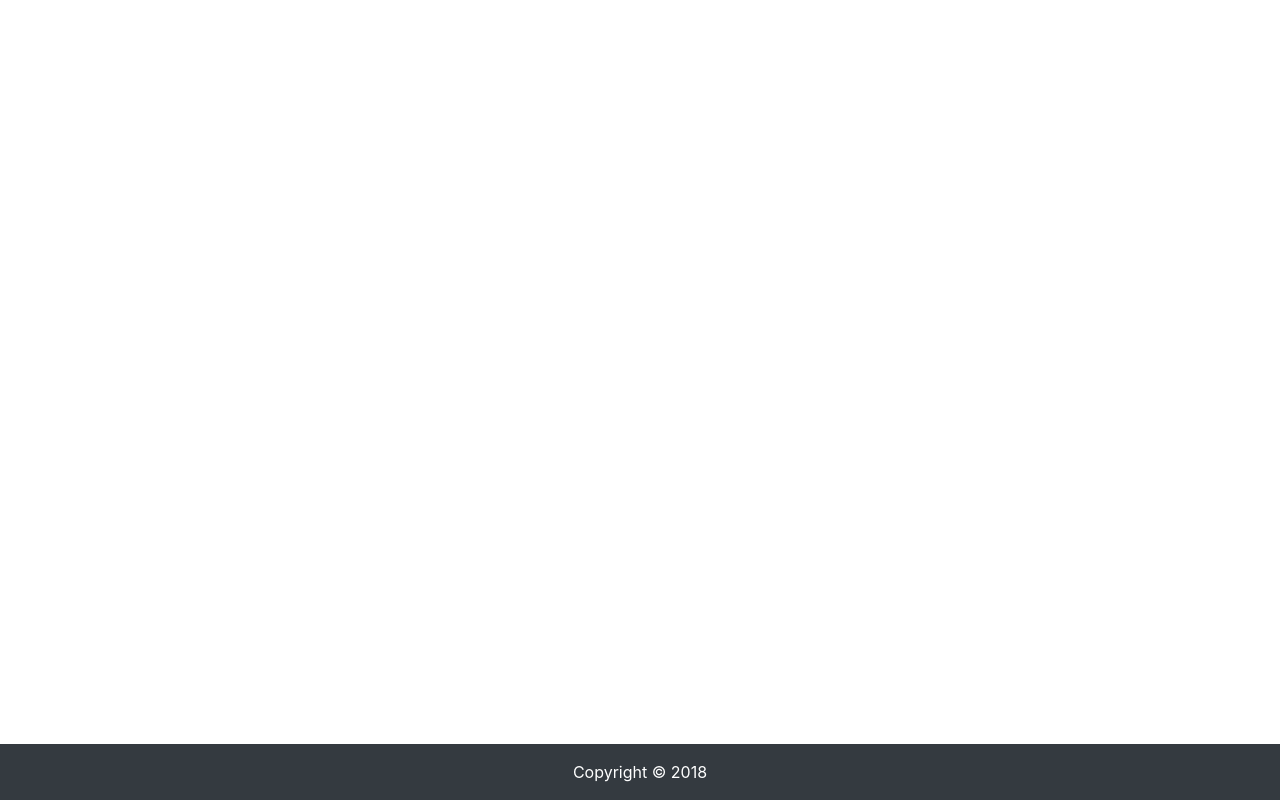
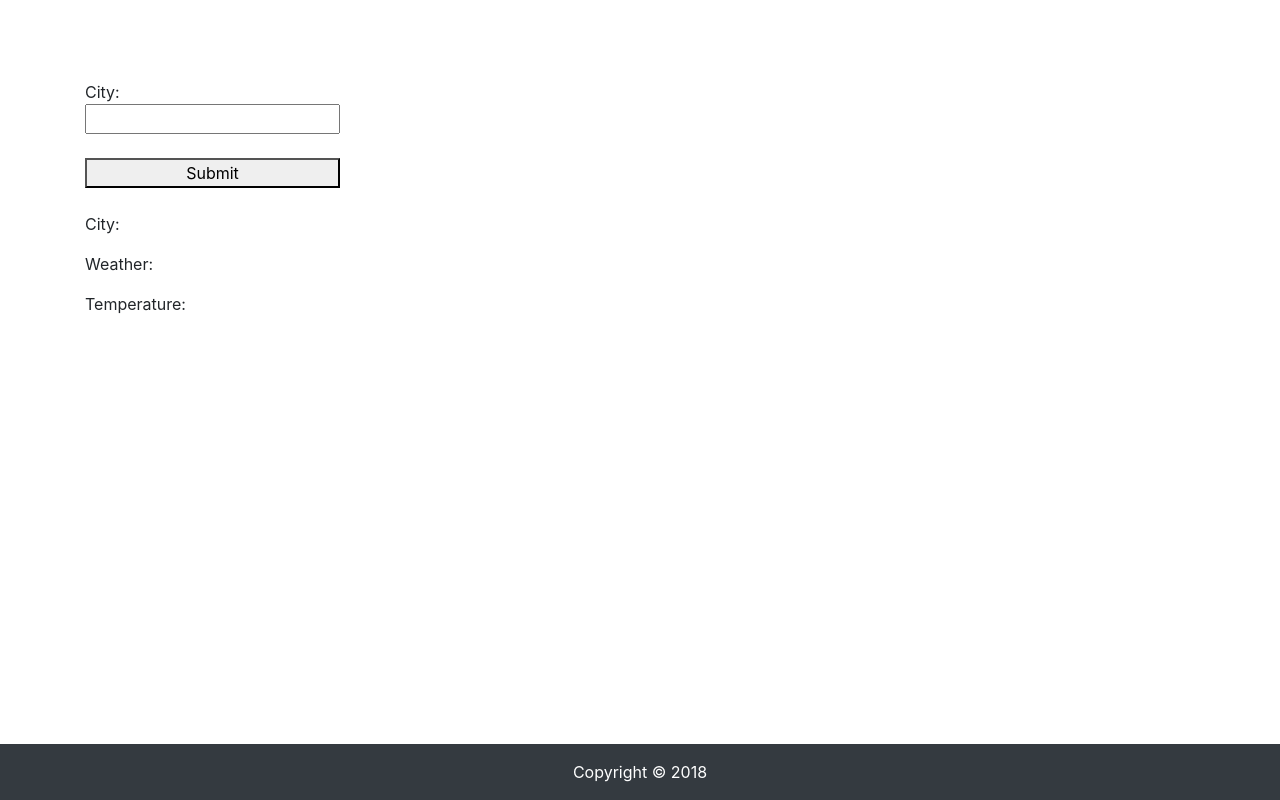
Before and after one commit to photo-sharing/client, a plain HTML site: page index.html in a window 1280 px wide. Drawn offline with nearby package versions, Linux system fonts and the light colour scheme.

Commit message:
weather client done

```diff
--- a/assets/js/index.js
+++ b/assets/js/index.js
@@ -1,3 +1,28 @@
 var app = new Vue({
-  el: '#app'
+  el: '#app',
+  data: {
+    message:'',
+    city: '',
+    temperature:'',
+    weather:'',
+    showWeather: false
+  },
+  methods: {
+
+    findWeather : function() {
+      let self = this
+
+      axios({
+          method: 'get',
+          url: `http://localhost:3000/weather/${self.city}`,
+      })
+      .then(response => {
+        self.weather= response.data.weather[0].main
+
+        let kelvin= Number(response.data.main.temp)
+        let celcius= (kelvin-273.15).toFixed(1)
+        self.temperature= `${celcius} °C`
+      })
+    }
+  }
 })
--- a/index.html
+++ b/index.html
@@ -18,6 +18,27 @@
 
     <div id="app">
 
+        <div class="container">
+            <div class="row">
+
+                <div class="col-lg-3">
+                    <div class="list-group">
+                      <br>
+                      City: <input type="text" v-model="city">
+                      <br>
+                      <button v-on:click="findWeather">Submit</button>
+                    </div>
+                    <div>
+                      <br>
+                      <p>City: {{ city }}</p>
+                      <p>Weather: {{ weather }}</p>
+                      <p>Temperature: {{ temperature }}</p>
+                    </div>
+                </div>
+
+            </div>
+          </div>
+
       <footer class="py-3 bg-dark fixed-bottom">
         <div class="container">
           <p class="m-0 text-center text-white">Copyright &copy; 2018</p>
```
Also changed, not shown: assets/js/weather.js (added, +46 -0 lines).
